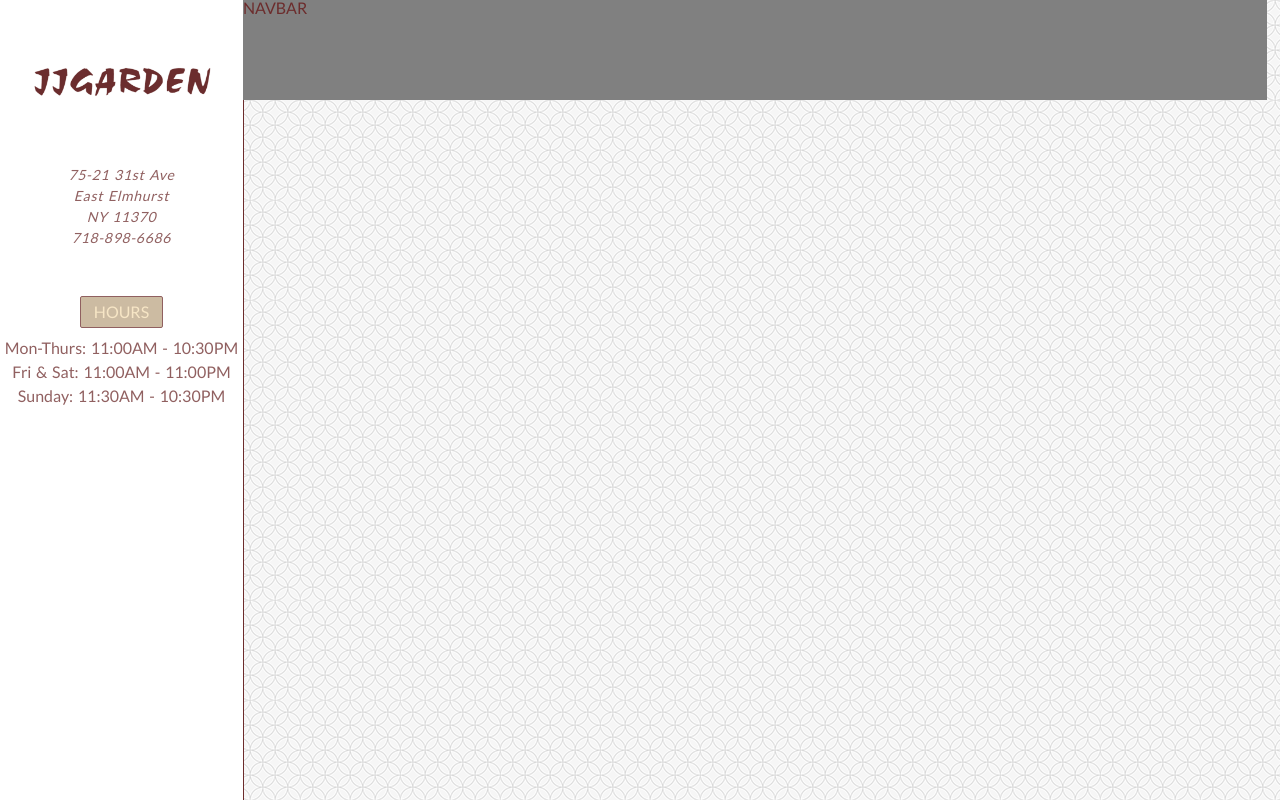
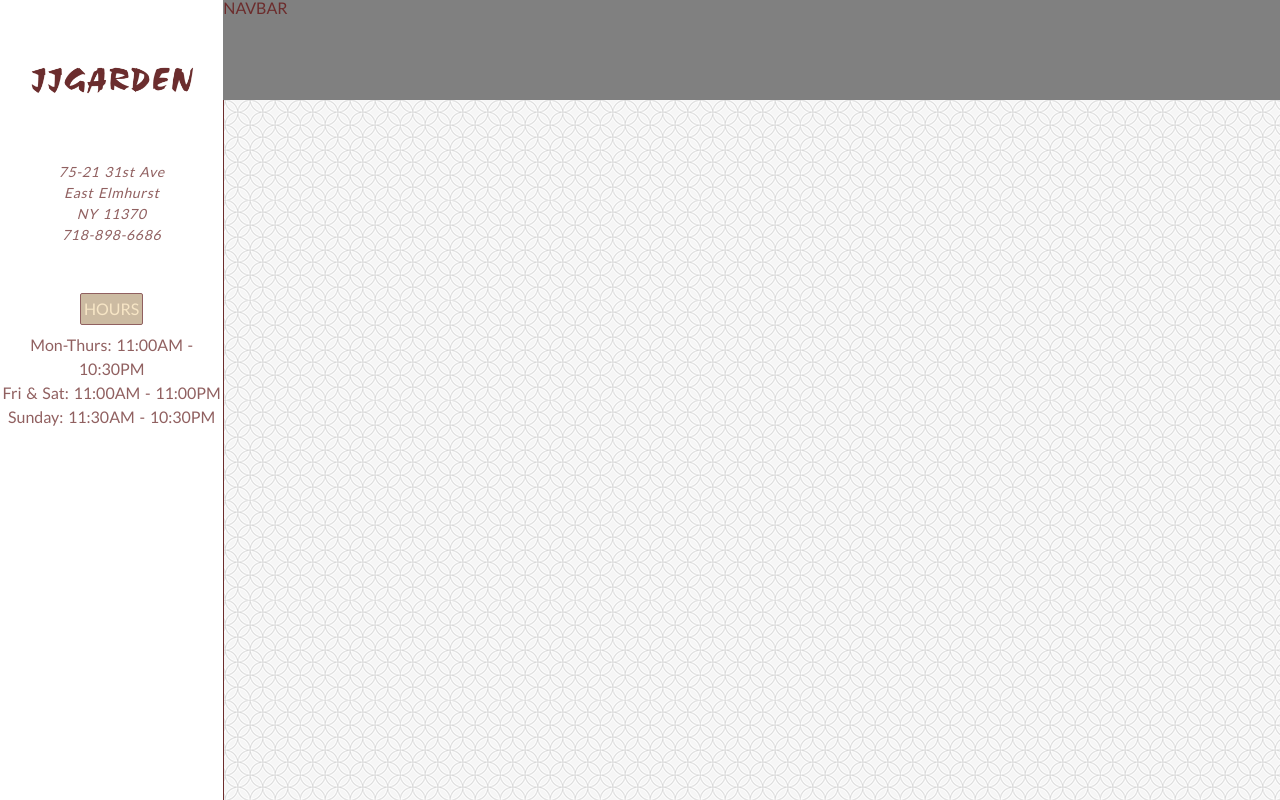
Before and after one commit to QubeChan/Restaurant-website, a plain HTML site: page index.html in a window 1280 px wide. Drawn offline with Linux system fonts and the light colour scheme.

Commit message:
small changes

```diff
--- a/index.html
+++ b/index.html
@@ -9,11 +9,11 @@
         <link href="https://fonts.googleapis.com/css?family=Lato&display=swap" rel="stylesheet">
         <link rel="icon" href="./resources/images/jj-icon.jpg">
         <link rel="stylesheet" href="./resources/css/reset.css" type="text/css">
-        <link rel="stylesheet" href="./resources/css/index.css" type="text/css">
+        <link rel="stylesheet" href="./resources/css/style.css" type="text/css">
     </head>
 
     <body>
-        <main>
+        <main class="container">
             <div class="sidebar">
                 <figure class="logo">
                     <img id="logo" src="./resources/images/jj-logo.jpg" alt="logo">
--- a/resources/css/index.css
+++ b/resources/css/style.css
@@ -9,19 +9,22 @@ body{
   background-image: url("../images/pattern-with-spiration.png");
 }
 
+main.container{
+  display: flex;
+}
+
 /* Sidebar */
 .sidebar{
   background-color: white;
   width: 243px;
   height: 100vh;
   box-shadow: 1px 0px #6c2c2c;
-  float: left;
 }
 
 #logo{
   display: block;
   width: 80%;
-  margin: 0vh auto;
+  margin: 0 auto;
   padding: 8vh 0vw 6vh 0vw;
 }
 
@@ -57,8 +60,7 @@ body{
 
 /* Navbar */
 .navbar{
-  width: 80%;
+  width: 100%;
   height: 100px;
   background-color: gray;
-  float: left;
 }
```
